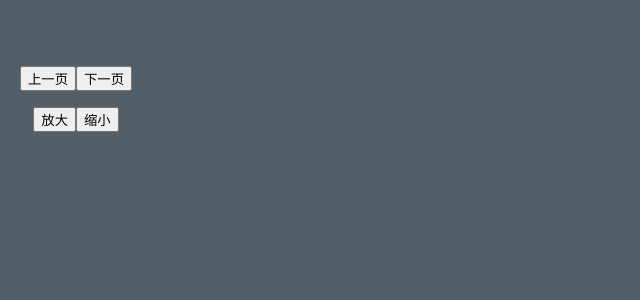
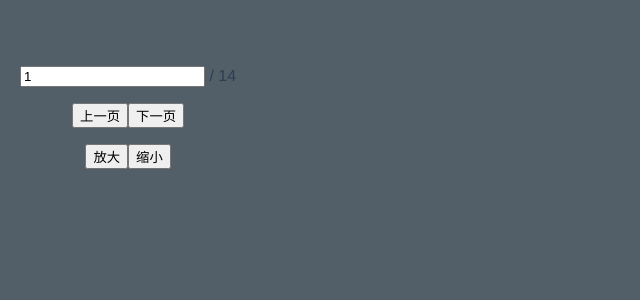
Before and after one commit to Allen7D/vue-pdf-reader, a Vue app: page / in a window 1280 px wide. Shown: the top 300 px of the page, without its empty margins (0-640 px from the left). Built offline with nearby package versions, Linux system fonts and the light colour scheme.

Commit message:
fixed bug of render

```diff
--- a/src/App.vue
+++ b/src/App.vue
@@ -1,6 +1,10 @@
 <template>
   <div id="app" style="height: 100%;">
     <div style="position: fixed; top: 50px; left: 20px;z-index: 2;">
+      <p>
+        <input type="text" v-model="pageNum">
+        <span> / {{ 14 }}</span>
+      </p>
       <p>
         <button @click="handlePrevPage">上一页</button>
         <button @click="handleNextPage">下一页</button>
@@ -24,15 +28,21 @@
     },
     data() {
       return {
+        pageNum: 1,
         url: 'http://0.0.0.0:5010/static/files/example.pdf'
         // url: 'https://cdn.filestackcontent.com/wcrjf9qPTCKXV3hMXDwK'
       }
     },
+    watch: {
+      pageNum(newVal) {
+        this.handleSetCurrentPage(newVal)
+      }
+    },
     methods: {
+      handleSetCurrentPage(PageNum) {
+        this.$refs['pdf'].setCurrentPage(PageNum)
+      },
       handlePrevPage() {
-        this.$refs['pdf'].pages.forEach(page => {
-          console.log('page', page.$el.offsetTop)
-        })
         this.$refs['pdf'].onPrevPage()
       },
       handleNextPage() {
--- a/src/components/extend.js
+++ b/src/components/extend.js
@@ -22,7 +22,7 @@ export default {
       this.height = this.actualSizeViewport.height // this.height * radio
       this.pageTop = this.$el.offsetTop
       this.renderTask = undefined
-      this.scrollTop = this.scrollTop - 0.001
+      this.renderPage()
     },
     scrollTop() {
       this.renderPage()
@@ -47,10 +47,6 @@ export default {
     })
   },
   computed: {
-    info() {
-      const {pageTop, pageBottom, pageHeight, scrollTop, scrollBottom} = this
-      return {pageTop, pageBottom, pageHeight, scrollTop, scrollBottom}
-    },
     actualSizeViewport() {
       return this.viewport.clone({scale: this.scale});
     },
--- a/src/components/page.vue
+++ b/src/components/page.vue
@@ -59,11 +59,10 @@
       renderPage() {
         if (this.renderTask) return
         const {pageTop, pageBottom, scrollTop, scrollBottom} = this
-        console.log({pageTop, pageBottom, scrollTop, scrollBottom})
+        // console.log({pageTop, pageBottom, scrollTop, scrollBottom})
         // let isPageVisible = pageTop < scrollBottom && pageBottom > scrollTop
         let isPageVisible = (scrollTop-EXTRA_RANGE < pageTop  && pageTop < scrollBottom+EXTRA_RANGE) || (scrollTop-EXTRA_RANGE < pageBottom && pageBottom < scrollBottom+EXTRA_RANGE)
         if (isPageVisible) {
-          console.log('isPageVisible', isPageVisible)
 //          console.log('num', this.num)
 //          const {pageTop, pageBottom, pageHeight, scrollTop, scrollBottom} = this
 //          console.log({pageTop, pageBottom, pageHeight, scrollTop, scrollBottom})
--- a/src/components/pdf-reader.vue
+++ b/src/components/pdf-reader.vue
@@ -129,7 +129,9 @@
         this.PDFDoc = await PDFJS.getDocument(url)
       },
       setCurrentPage(PageNum) {
-        if (this.focusPageNum <= 1 || this.focusPageNum >= this.pageSize) return
+        if (PageNum < 1 || PageNum > this.pageSize) return
+        this.$refs['viewer'].scrollTop = this.pages[PageNum].pageTop
+
       },
       onPrevPage() {
         if (this.focusPageNum <= 1) return
```
Also changed, not shown: 1 other file (tests, documents, lock files or other folders).
